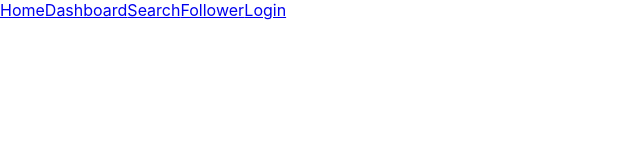
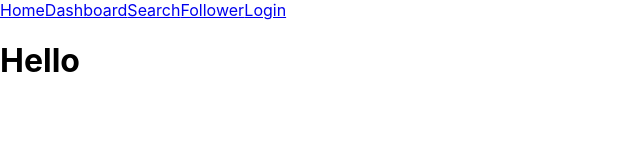
Before and after one commit to ahmadmujeeb33/Blog, a React (Create React App) app in the folder reactblog/client/: page /CurentUser/1 in a window 1280 px wide. Shown: the top 160 px of the page, without its empty margins (0-640 px from the left). Built offline with nearby package versions, Linux system fonts and the light colour scheme.

Commit message:
got it moving to specific users page now

```diff
--- a/reactblog/client/src/App.js
+++ b/reactblog/client/src/App.js
@@ -12,6 +12,7 @@ import { setContext } from '@apollo/client/link/context';
 import NewPost from './pages/NewPost';
 import UpdateAndDelete from'./pages/UpdateAndDelete';
 import Search from'./pages/Search';
+import ChosenUser from'./pages/ChosenUser';
 
 import Follower from'./pages/Follower';
 
@@ -59,6 +60,7 @@ function App() {
           <Route path = '/UpdateAndDelete/:id' component = {UpdateAndDelete}/>
           <Route path = '/Search' component = {Search}/>
           <Route path = '/Following' component = {Follower}/>
+          <Route path = '/CurentUser/:id' component = {ChosenUser}/>
         </Switch>
       </div>
       </BrowserRouter>
--- a/reactblog/client/src/components/Following.js
+++ b/reactblog/client/src/components/Following.js
@@ -6,9 +6,11 @@ import {Link} from 'react-router-dom';
 function Following(props){
 
     const { loading, error, data } = useQuery(QUERY_SINGLE_USERS, {
-        variables: {userName:props.userName},
+        variables: {userName:props.userName.toString()},
 
     });
+
+    // console.log("data " + data._id);
 
     return (
         <div>
@@ -16,19 +18,14 @@ function Following(props){
                 <div>Loading...</div>
              ):(
                 <div>
-                    <Link to={`/Following/${data._id}`}>
+                    <h2>{data._id}</h2>
+                    <Link to={`/CurentUser/${data.user._id}`}>
                         <p>{props.userName}</p>
                     </Link>
                 </div>
              )}
-
-            <h1>help</h1>
         </div>
     )
-
-
-
-
 
 }
 
--- /dev/null
+++ b/reactblog/client/src/pages/ChosenUser.js
@@ -0,0 +1,21 @@
+
+
+
+
+function ChosenUser(){
+
+
+    console.log("in here")
+
+
+    return (
+        <h1>Hello</h1>
+    )
+
+
+}
+
+
+
+
+export default ChosenUser
```
